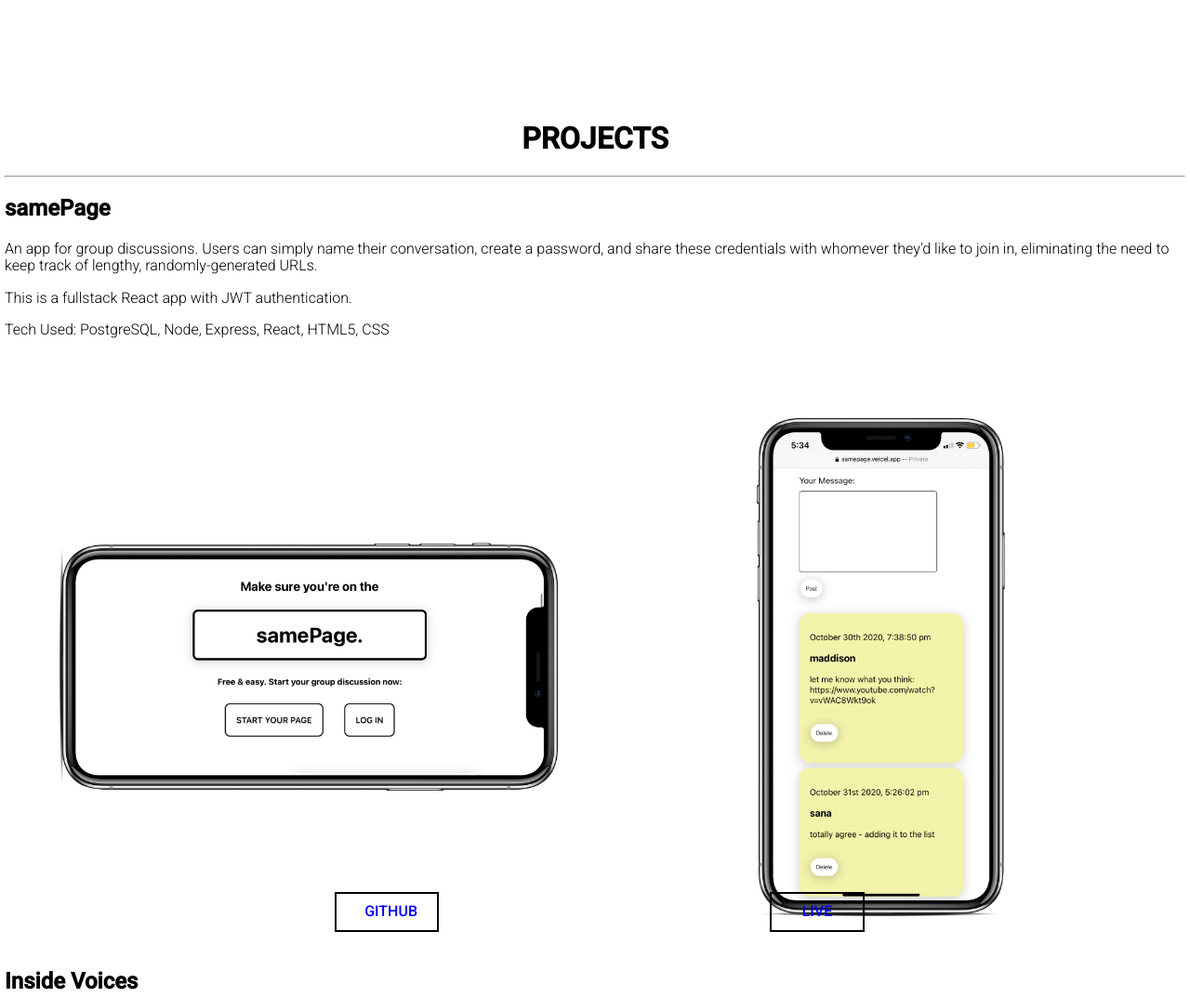
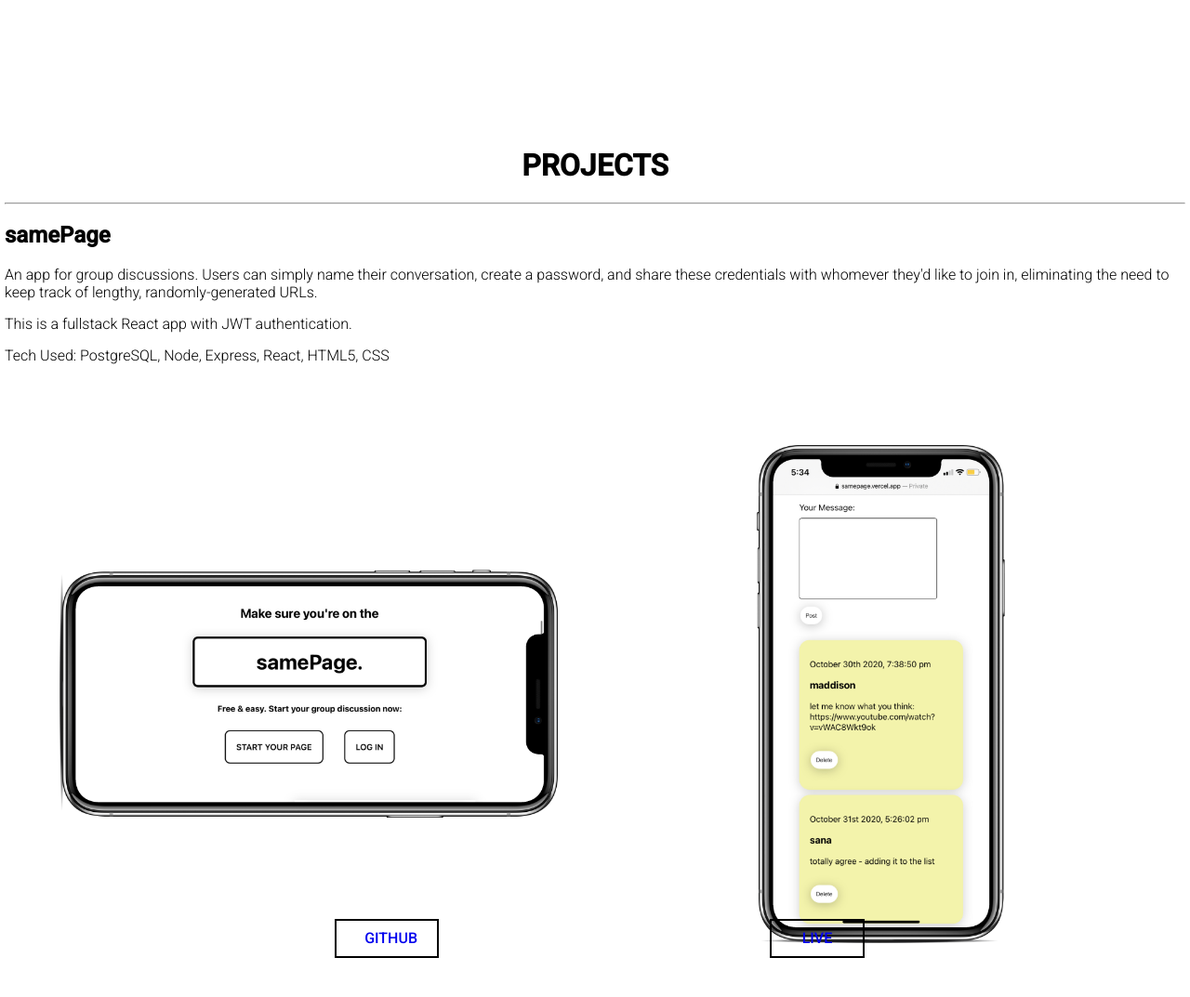
Before and after one commit to madd-ison/madd-ison.github.io, a plain HTML site: page index.html in a window 1280 px wide. Shown: the part 1360-2433 px from the top of the page at 93% size. Drawn offline with nearby package versions, Linux system fonts and the light colour scheme.

```diff
--- a/main.css
+++ b/main.css
@@ -88,6 +88,10 @@
     cursor: zoom-out
 }
 
+#project {
+    margin: 50px auto;
+}
+
 #project p {
     font-weight: 300;
 }
```
